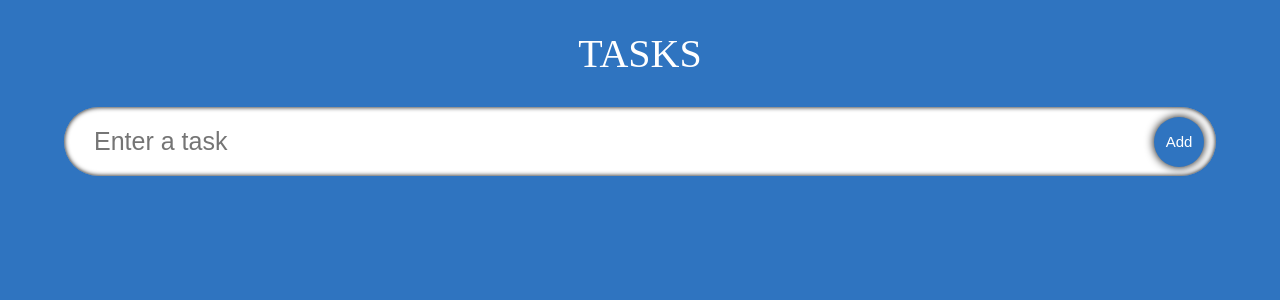
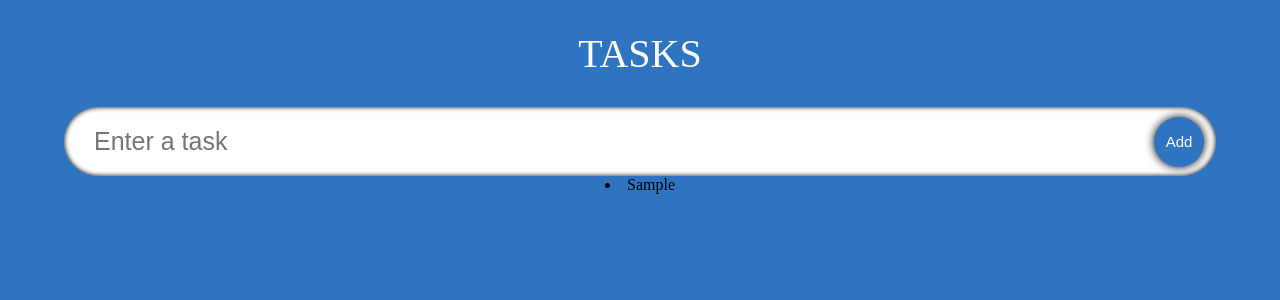
Before and after one commit to Aaron-Lin-74/typescript-task-tickets, a React (Create React App) app: page / in a window 1280 px wide. Both pictures are taken after typing "Sample" into the empty fields and a click on the button "Add". Shown: the top 300 px of the page. Built offline with nearby package versions, Linux system fonts and the light colour scheme; a web font is replaced by a local one.

Commit message:
Added todo list component

```diff
--- a/src/App.tsx
+++ b/src/App.tsx
@@ -1,6 +1,7 @@
 import React, { useState } from 'react';
 import './App.css';
 import InputField from './components/InputField';
+import TodoList from './components/TodoList';
 import { Todo } from './models/models';
 
 const App: React.FC = () => {
@@ -17,6 +18,7 @@
     <div className='App'>
       <span className='heading'>Tasks</span>
       <InputField todo={todo} setTodo={setTodo} handleAdd={handleAdd} />
+      <TodoList todos={todos} setTodos={setTodos} />
     </div>
   );
 };
--- /dev/null
+++ b/src/components/TodoList.tsx
@@ -0,0 +1,19 @@
+import React from 'react';
+import { Todo } from '../models/models';
+import './style.css';
+
+interface Props {
+  todos: Todo[];
+  setTodos: React.Dispatch<React.SetStateAction<Todo[]>>;
+}
+const TodoList = ({ todos, setTodos }: Props) => {
+  return (
+    <div className='todos'>
+      {todos.map((todo) => {
+        return <li>{todo.todo}</li>;
+      })}
+    </div>
+  );
+};
+
+export default TodoList;
--- a/src/components/style.css
+++ b/src/components/style.css
@@ -45,3 +45,10 @@
   transform: scale(0.8);
   box-shadow: 0 0 5px black;
 }
+
+.todos {
+  display: flex;
+  flex-wrap: wrap;
+  justify-content: space-evenly;
+  width: 90%;
+}
```
